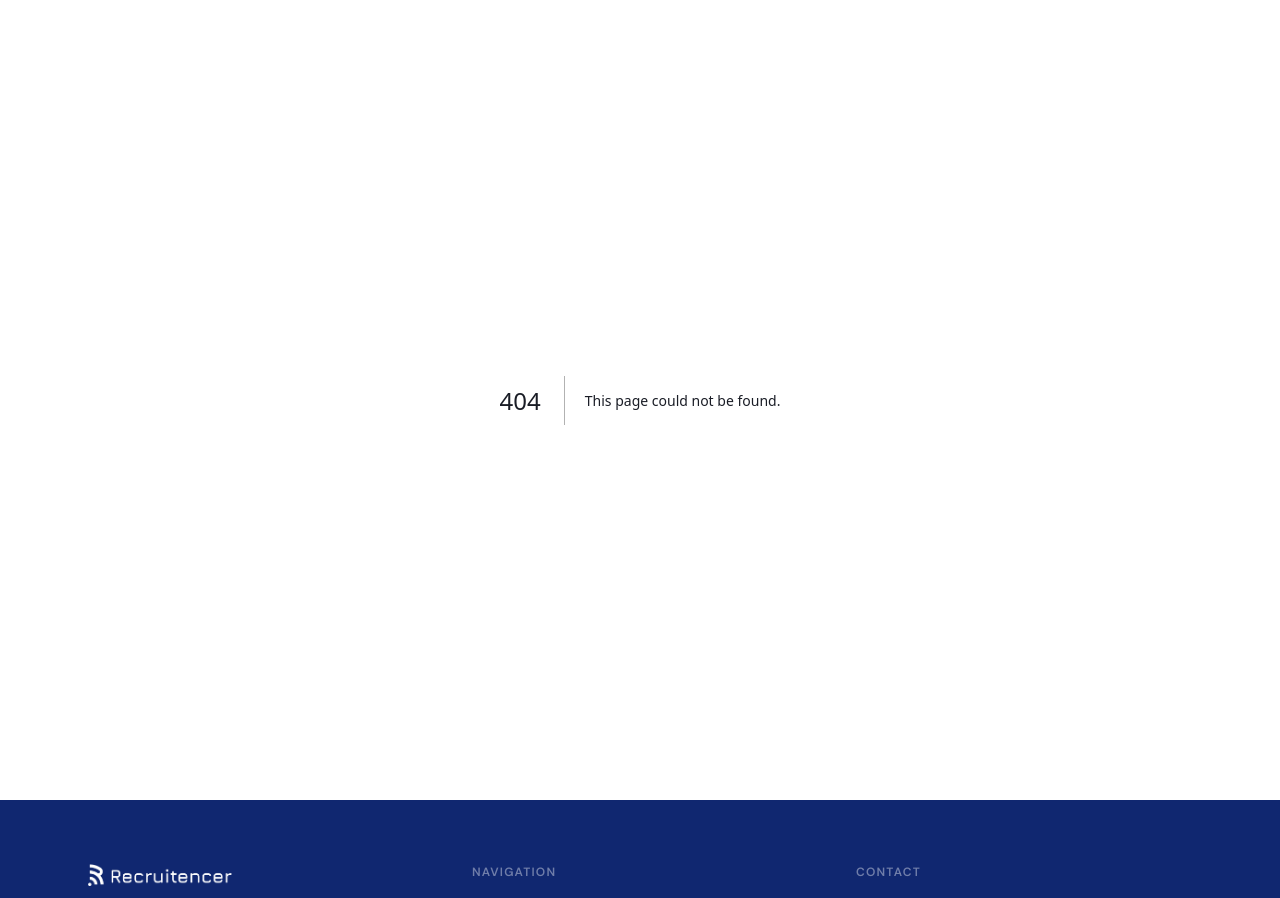
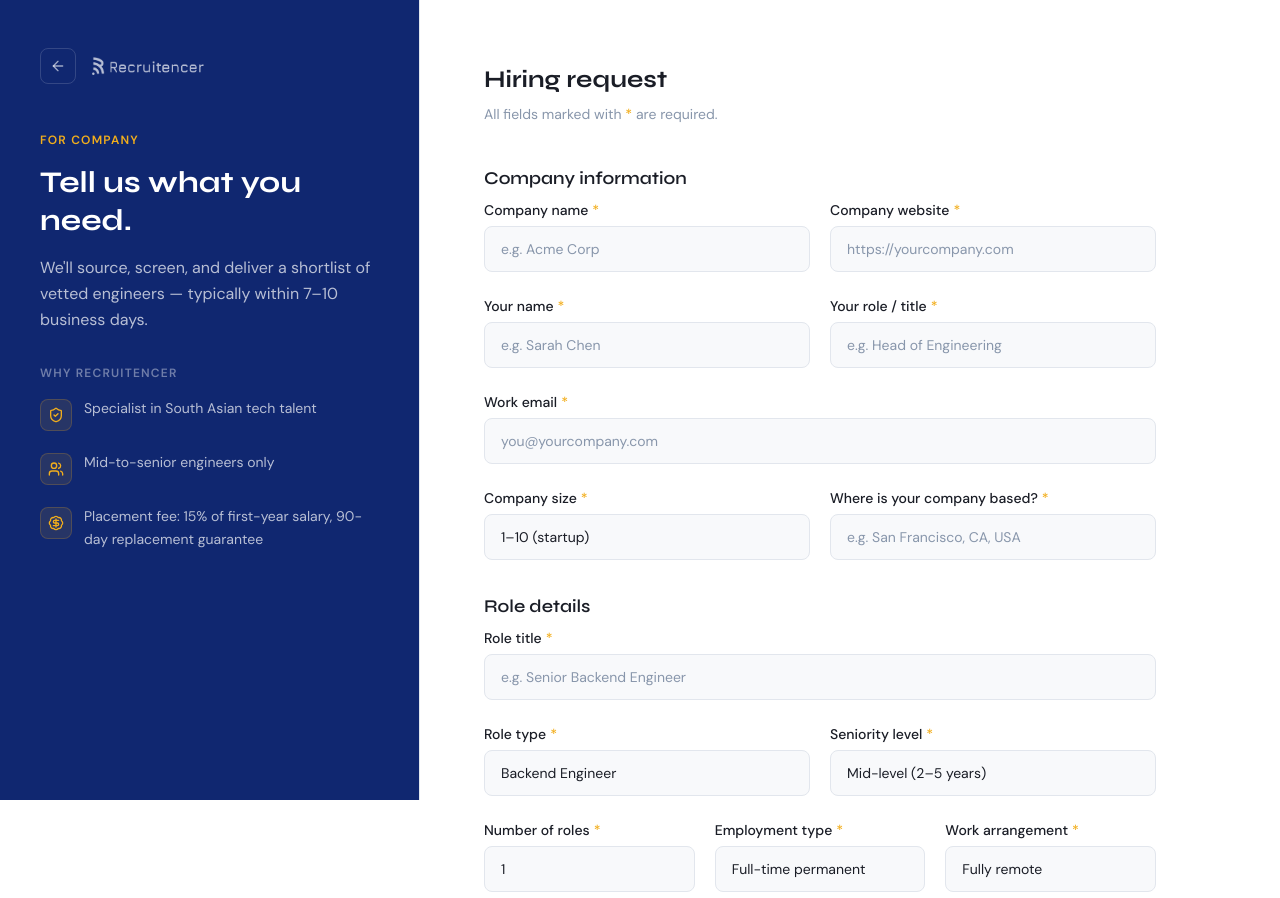
Before and after one commit to Vecminds/rec-web, a Next.js app: page /company in a window 1280 px wide. Before the commit this address had no page. Shown: the top 898 px of the page. Built offline with nearby package versions, Linux system fonts and the light colour scheme.

Commit message:
refactor: changes `companies` into `company` files/folders

```diff
--- a/app/companies/page.tsx
+++ b/app/company/page.tsx
@@ -52,7 +52,7 @@ export default function CompaniesPage() {
           <div className="flex flex-col gap-8">
             <div>
               <span className="text-xs font-semibold text-accent uppercase tracking-widest block mb-4">
-                For companies
+                For company
               </span>
               <h1 className="font-display font-bold text-3xl text-white mb-4 leading-tight">
                 Tell us what you need.
@@ -99,7 +99,9 @@ export default function CompaniesPage() {
             </h2>
             <p className="text-sm text-text-tertiary">
               All fields marked with{" "}
-              <span className="text-accent font-medium" aria-label="required">*</span>{" "}
+              <span className="text-accent font-medium" aria-label="required">
+                *
+              </span>{" "}
               are required.
             </p>
           </div>
--- a/app/page.tsx
+++ b/app/page.tsx
@@ -13,7 +13,11 @@ const fadeUp: Variants = {
   visible: (delay: number = 0) => ({
     opacity: 1,
     y: 0,
-    transition: { duration: 0.6, ease: [0.25, 0.46, 0.45, 0.94] as const, delay },
+    transition: {
+      duration: 0.6,
+      ease: [0.25, 0.46, 0.45, 0.94] as const,
+      delay,
+    },
   }),
 };
 
@@ -21,7 +25,11 @@ const fadeIn: Variants = {
   hidden: { opacity: 0 },
   visible: (delay: number = 0) => ({
     opacity: 1,
-    transition: { duration: 0.5, ease: [0.25, 0.46, 0.45, 0.94] as const, delay },
+    transition: {
+      duration: 0.5,
+      ease: [0.25, 0.46, 0.45, 0.94] as const,
+      delay,
+    },
   }),
 };
 
@@ -104,13 +112,19 @@ export default function HomePage() {
         {/* Subtle brand glow */}
         <div
           className="absolute top-1/3 left-1/4 -translate-x-1/2 -translate-y-1/2 w-[600px] h-[600px] rounded-full pointer-events-none"
-          style={{ background: "radial-gradient(circle, rgba(16,39,112,0.04) 0%, transparent 65%)" }}
+          style={{
+            background:
+              "radial-gradient(circle, rgba(16,39,112,0.04) 0%, transparent 65%)",
+          }}
           aria-hidden="true"
         />
         {/* Gold accent glow */}
         <div
           className="absolute -top-20 right-0 w-[400px] h-[400px] rounded-full pointer-events-none"
-          style={{ background: "radial-gradient(circle, rgba(242,174,28,0.06) 0%, transparent 70%)" }}
+          style={{
+            background:
+              "radial-gradient(circle, rgba(242,174,28,0.06) 0%, transparent 70%)",
+          }}
           aria-hidden="true"
         />
 
@@ -119,7 +133,10 @@ export default function HomePage() {
             {/* Badge */}
             <motion.div variants={fadeUp} custom={0} className="mb-8">
               <span className="inline-flex items-center gap-2 text-xs font-semibold text-brand bg-brand-lighter border border-brand/15 rounded-full px-4 py-2 uppercase tracking-widest">
-                <span className="w-1.5 h-1.5 rounded-full bg-accent animate-pulse" aria-hidden="true" />
+                <span
+                  className="w-1.5 h-1.5 rounded-full bg-accent animate-pulse"
+                  aria-hidden="true"
+                />
                 Nepal &amp; South Asia
               </span>
             </motion.div>
@@ -146,14 +163,18 @@ export default function HomePage() {
               className="text-lg md:text-xl text-text-secondary leading-relaxed mb-10 max-w-2xl"
             >
               We source, screen, and prepare software engineers, AI/ML
-              practitioners, and DevOps specialists from Nepal and South Asia for
-              remote-first global companies.
+              practitioners, and DevOps specialists from Nepal and South Asia
+              for remote-first global companies.
             </motion.p>
 
             {/* CTAs */}
-            <motion.div variants={fadeUp} custom={0.3} className="flex flex-wrap gap-4 mb-16">
+            <motion.div
+              variants={fadeUp}
+              custom={0.3}
+              className="flex flex-wrap gap-4 mb-16"
+            >
               <Link
-                href="/companies"
+                href="/company"
                 className={buttonVariants({ variant: "primary", size: "lg" })}
               >
                 Hire talent
@@ -180,8 +201,12 @@ export default function HomePage() {
                 { value: "Nepal & SA", label: "Talent source" },
               ].map((stat) => (
                 <div key={stat.label} className="flex flex-col gap-1">
-                  <span className="font-display font-bold text-xl text-text-primary">{stat.value}</span>
-                  <span className="text-xs text-text-tertiary uppercase tracking-wider">{stat.label}</span>
+                  <span className="font-display font-bold text-xl text-text-primary">
+                    {stat.value}
+                  </span>
+                  <span className="text-xs text-text-tertiary uppercase tracking-wider">
+                    {stat.label}
+                  </span>
                 </div>
               ))}
             </motion.div>
@@ -190,7 +215,10 @@ export default function HomePage() {
       </section>
 
       {/* ── 2. How it works ───────────────────────────────────────────── */}
-      <section className="bg-background-alt section-padding" aria-labelledby="how-it-works-heading">
+      <section
+        className="bg-background-alt section-padding"
+        aria-labelledby="how-it-works-heading"
+      >
         <div className="max-w-6xl mx-auto px-6">
           <motion.div
             initial="hidden"
@@ -363,7 +391,10 @@ export default function HomePage() {
                 className="flex flex-col gap-4"
               >
                 <div className="w-10 h-10 rounded-xl bg-brand-lighter border border-brand/15 flex items-center justify-center flex-shrink-0">
-                  <div className="w-3 h-3 rounded-full bg-brand" aria-hidden="true" />
+                  <div
+                    className="w-3 h-3 rounded-full bg-brand"
+                    aria-hidden="true"
+                  />
                 </div>
                 <div>
                   <h3 className="font-display font-semibold text-lg text-text-primary mb-2">
@@ -412,8 +443,8 @@ export default function HomePage() {
               className="text-text-secondary text-lg leading-relaxed mb-8"
             >
               We work with a curated pool of mid-to-senior tech professionals.
-              If you&apos;re open to remote global opportunities, join our talent
-              pool.
+              If you&apos;re open to remote global opportunities, join our
+              talent pool.
             </motion.p>
             <motion.div variants={fadeUp} custom={0.3}>
               <Link
@@ -462,11 +493,12 @@ export default function HomePage() {
               custom={0.1}
               className="text-white/70 text-lg mb-10 max-w-md mx-auto"
             >
-              Tell us what you&apos;re looking for. We&apos;ll come back with a plan.
+              Tell us what you&apos;re looking for. We&apos;ll come back with a
+              plan.
             </motion.p>
             <motion.div variants={fadeUp} custom={0.2}>
               <Link
-                href="/companies"
+                href="/company"
                 className="inline-flex items-center justify-center font-sans font-semibold rounded-lg transition-all duration-200 bg-accent text-background-dark hover:bg-accent-hover shadow-sm hover:shadow-md px-8 py-4 text-lg focus-visible:outline-none focus-visible:ring-2 focus-visible:ring-accent focus-visible:ring-offset-2 focus-visible:ring-offset-background-dark"
               >
                 Get started
--- a/components/CompanyForm.tsx
+++ b/components/CompanyForm.tsx
@@ -51,7 +51,10 @@ const EMPLOYMENT_TYPE_OPTIONS = [
 
 const WORK_ARRANGEMENT_OPTIONS = [
   { value: "Fully remote", label: "Fully remote" },
-  { value: "Remote with occasional travel", label: "Remote with occasional travel" },
+  {
+    value: "Remote with occasional travel",
+    label: "Remote with occasional travel",
+  },
 ];
 
 export function CompanyForm() {
@@ -73,7 +76,7 @@ export function CompanyForm() {
     setSubmitError(null);
 
     try {
-      const res = await fetch("/api/companies", {
+      const res = await fetch("/api/company", {
         method: "POST",
         headers: { "Content-Type": "application/json" },
         body: JSON.stringify(data),
@@ -85,7 +88,7 @@ export function CompanyForm() {
         setSubmitError(
           "error" in json
             ? json.error
-            : "Something went wrong. Please try again."
+            : "Something went wrong. Please try again.",
         );
         return;
       }
@@ -93,7 +96,7 @@ export function CompanyForm() {
       setSubmitted(true);
     } catch {
       setSubmitError(
-        "Could not submit your request. Please check your connection and try again."
+        "Could not submit your request. Please check your connection and try again.",
       );
     }
   };
--- a/components/Footer.tsx
+++ b/components/Footer.tsx
@@ -137,7 +137,7 @@ export function Footer() {
               <ul className="flex flex-col gap-3" role="list">
                 {[
                   { href: "/", label: "Home" },
-                  { href: "/companies", label: "For Companies" },
+                  { href: "/company", label: "For Company" },
                   { href: "/talent", label: "For Talent" },
                 ].map((link) => (
                   <li key={link.href}>
--- a/components/Navbar.tsx
+++ b/components/Navbar.tsx
@@ -7,7 +7,7 @@ import { Menu, X } from "lucide-react";
 import Image from "next/image";
 
 const navLinks = [
-  { href: "/companies", label: "For companies" },
+  { href: "/company", label: "For company" },
   { href: "/talent", label: "For talent" },
 ];
 
```
Also changed, not shown: app/api/company/route.ts (renamed from app/api/companies/route.ts), 1 other file (tests, documents, lock files or other folders).
